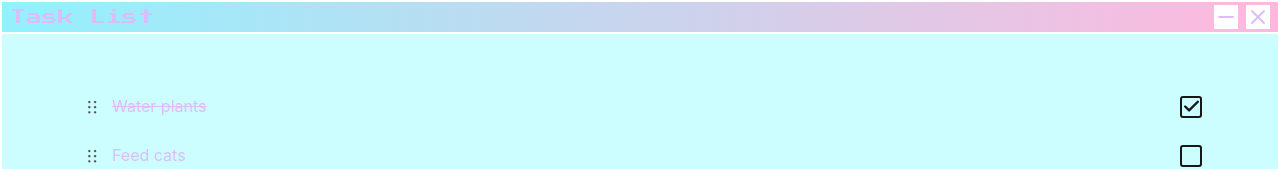
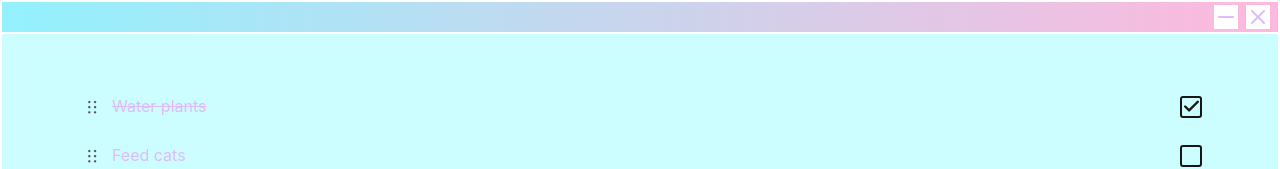
Before and after one commit to amiraine/todo, a React (Create React App) app: page / in a window 1280 px wide. Shown: the top 169 px of the page. Built offline with nearby package versions, Linux system fonts and the light colour scheme.

Commit message:
make window more dynamic

```diff
--- a/src/Components/Window/index.tsx
+++ b/src/Components/Window/index.tsx
@@ -3,14 +3,19 @@ import { Minus, X } from "react-feather";
 import { Container, Content, TitleBar, ButtonGroup, Text } from "./styled";
 
 interface WindowProps {
+  title: string;
   gridArea?: string;
 }
 
-export const Window: React.FC<WindowProps> = ({ children }) => (
-  <Container>
+export const Window: React.FC<WindowProps> = ({
+  title,
+  children,
+  gridArea,
+}) => (
+  <Container gridArea={gridArea}>
     <TitleBar>
       <ButtonGroup>
-        <Text>Task List</Text>
+        <Text>{title}</Text>
       </ButtonGroup>
       <ButtonGroup>
         <button>
--- a/src/Components/Window/styled.ts
+++ b/src/Components/Window/styled.ts
@@ -1,13 +1,14 @@
 import styled from "styled-components";
 
-export const Container = styled.div`
+export const Container = styled.div<{ gridArea: string }>`
   box-sizing: border-box;
-  height: 100vh;
+  height: 100%;
   width: 100%;
   display: grid;
   grid-template-rows: 32px 1fr;
   border: 2px solid white;
   color: #debcfa;
+  grid-area: ${({ gridArea }) => gridArea};
 `;
 
 export const TitleBar = styled.div`
```
